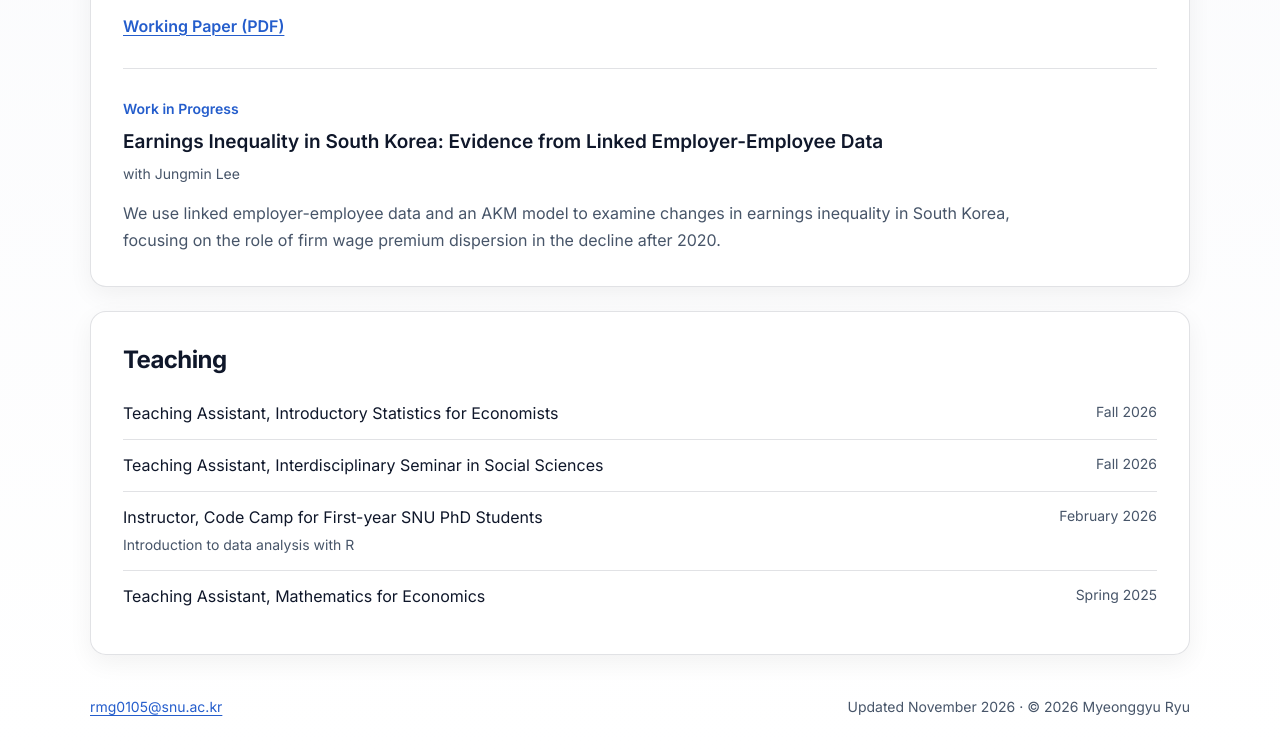
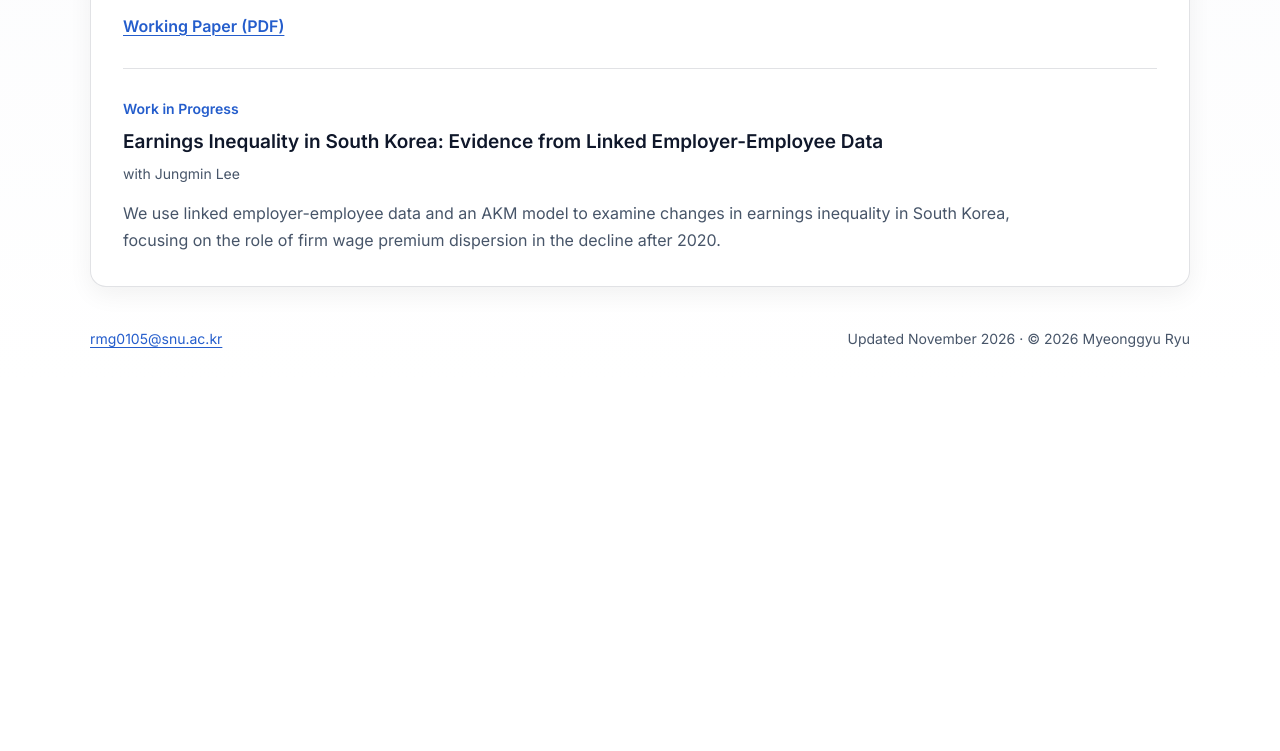
Before and after one commit to fbaudrb/fbaudrb.github.io, a plain HTML site: page index.html in a window 1280 px wide. Shown: the part 872-1623 px from the top of the page. After the commit the page ends 1255 px from the top, so only its background shows below. Drawn offline with Linux system fonts and the light colour scheme.

Commit message:
Remove Teaching section from homepage

```diff
--- a/index.html
+++ b/index.html
@@ -198,15 +198,6 @@
       </article>
     </section>
 
-    <section class="card" aria-labelledby="teaching-title">
-      <h2 id="teaching-title">Teaching</h2>
-      <ul class="teaching-list">
-        <li><span>Teaching Assistant, Introductory Statistics for Economists</span><span class="meta">Fall 2026</span></li>
-        <li><span>Teaching Assistant, Interdisciplinary Seminar in Social Sciences</span><span class="meta">Fall 2026</span></li>
-        <li><span>Instructor, Code Camp for First-year SNU PhD Students<br><span class="meta">Introduction to data analysis with R</span></span><span class="meta">February 2026</span></li>
-        <li><span>Teaching Assistant, Mathematics for Economics</span><span class="meta">Spring 2025</span></li>
-      </ul>
-    </section>
     <footer>
       <p><a href="mailto:rmg0105@snu.ac.kr">rmg0105@snu.ac.kr</a></p>
       <p>Updated November 2026 &middot; &copy; <span id="year">2026</span> Myeonggyu Ryu</p>
```
